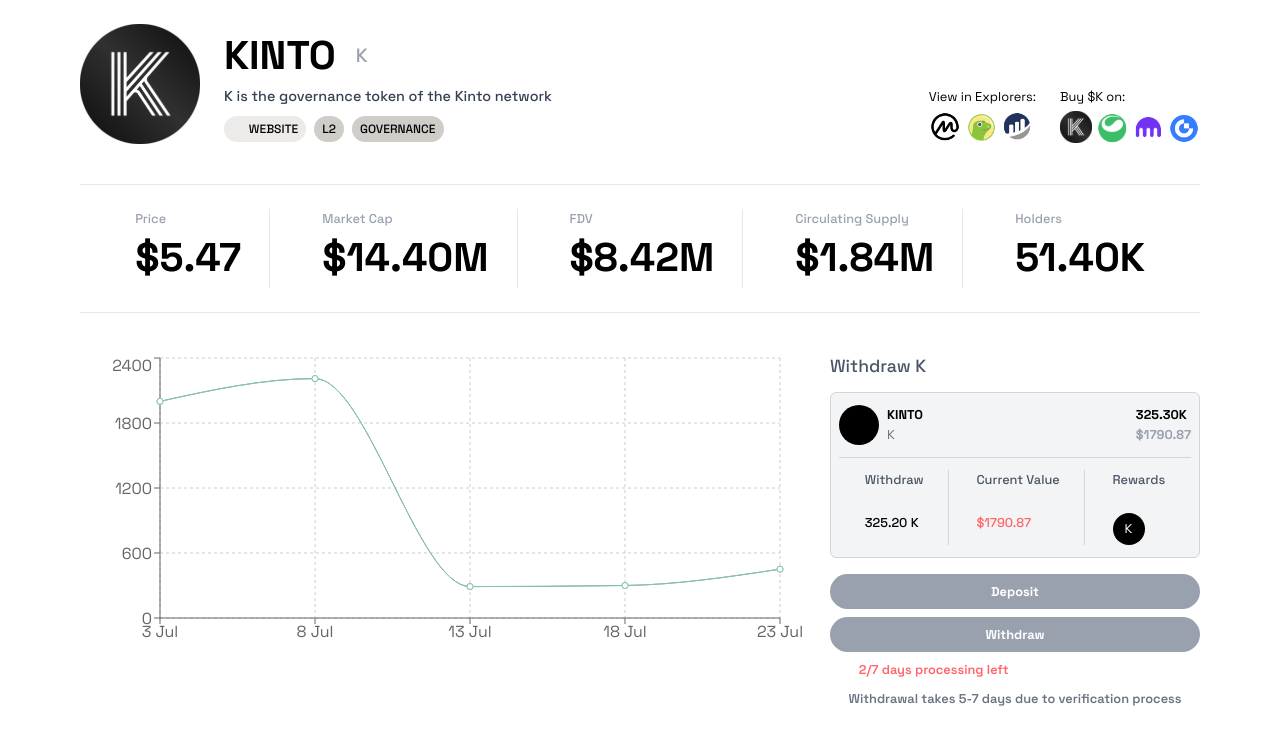
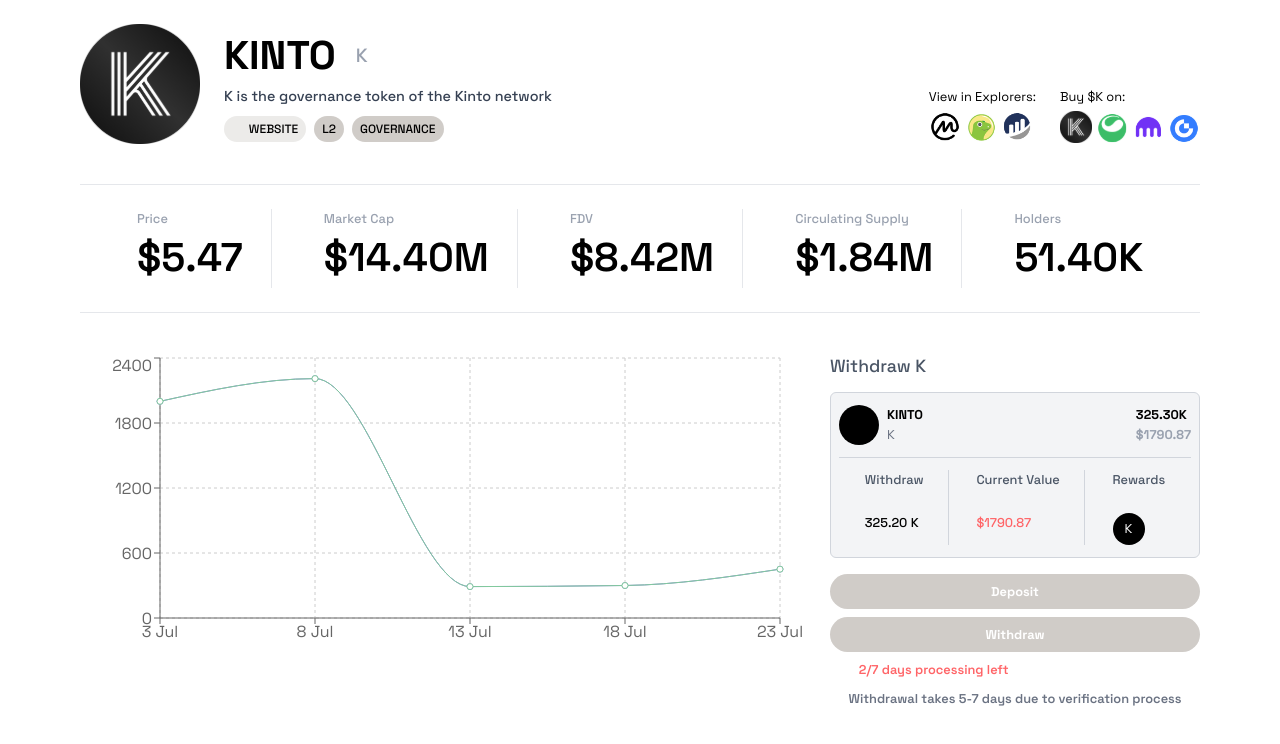
Before and after one commit to otizgit/Kinclone, a React (Vite) app: page / in a window 1280 px wide. Shown: the top 744 px of the page. Built offline with nearby package versions, Linux system fonts and the light colour scheme; some icons are missing.

Commit message:
bold to semibold

```diff
--- a/src/App.jsx
+++ b/src/App.jsx
@@ -109,27 +109,27 @@
       <section className="flex gap-6 justify-center mb-10 border-y-[0.1em] border-gray-200 py-6">
         <div className="px-7 border-r-[0.1em] border-gray-200">
           <h2 className="text-gray-400 text-[0.8rem] font-medium">Price</h2>
-          <p className="text-[2.5rem] font-bold">$5.47</p>
+          <p className="text-[2.5rem] font-semibold">$5.47</p>
         </div>
         <div className="px-7 border-r-[0.1em] border-gray-200">
           <h2 className="text-gray-400 text-[0.8rem] font-medium">
             Market Cap
           </h2>
-          <p className="text-[2.5rem] font-bold">$14.40M</p>
+          <p className="text-[2.5rem] font-semibold">$14.40M</p>
         </div>
         <div className="px-7 border-r-[0.1em] border-gray-200">
           <h2 className="text-gray-400 text-[0.8rem] font-medium">FDV</h2>
-          <p className="text-[2.5rem] font-bold">$8.42M</p>
+          <p className="text-[2.5rem] font-semibold">$8.42M</p>
         </div>
         <div className="px-7 border-r-[0.1em] border-gray-200">
           <h2 className="text-gray-400 text-[0.8rem] font-medium">
             Circulating Supply
           </h2>
-          <p className="text-[2.5rem] font-bold">$1.84M</p>
+          <p className="text-[2.5rem] font-semibold">$1.84M</p>
         </div>
         <div className="px-7">
           <h2 className="text-gray-400 text-[0.8rem] font-medium">Holders</h2>
-          <p className="text-[2.5rem] font-bold">51.40K</p>
+          <p className="text-[2.5rem] font-semibold">51.40K</p>
         </div>
       </section>
 
@@ -211,10 +211,10 @@
           </div>
 
           <div className="flex flex-col gap-2">
-            <button className="w-full bg-gray-400 text-[0.8rem] py-2 font-bold text-white rounded-full">
+            <button className="w-full bg-[#D0CCC8] text-[0.8rem] py-2 font-bold text-white rounded-full">
               Deposit
             </button>
-            <button className="w-full bg-gray-400 text-[0.8rem] py-2 font-bold text-white rounded-full">
+            <button className="w-full bg-[#D0CCC8] text-[0.8rem] py-2 font-bold text-white rounded-full">
               Withdraw
             </button>
           </div>
```
